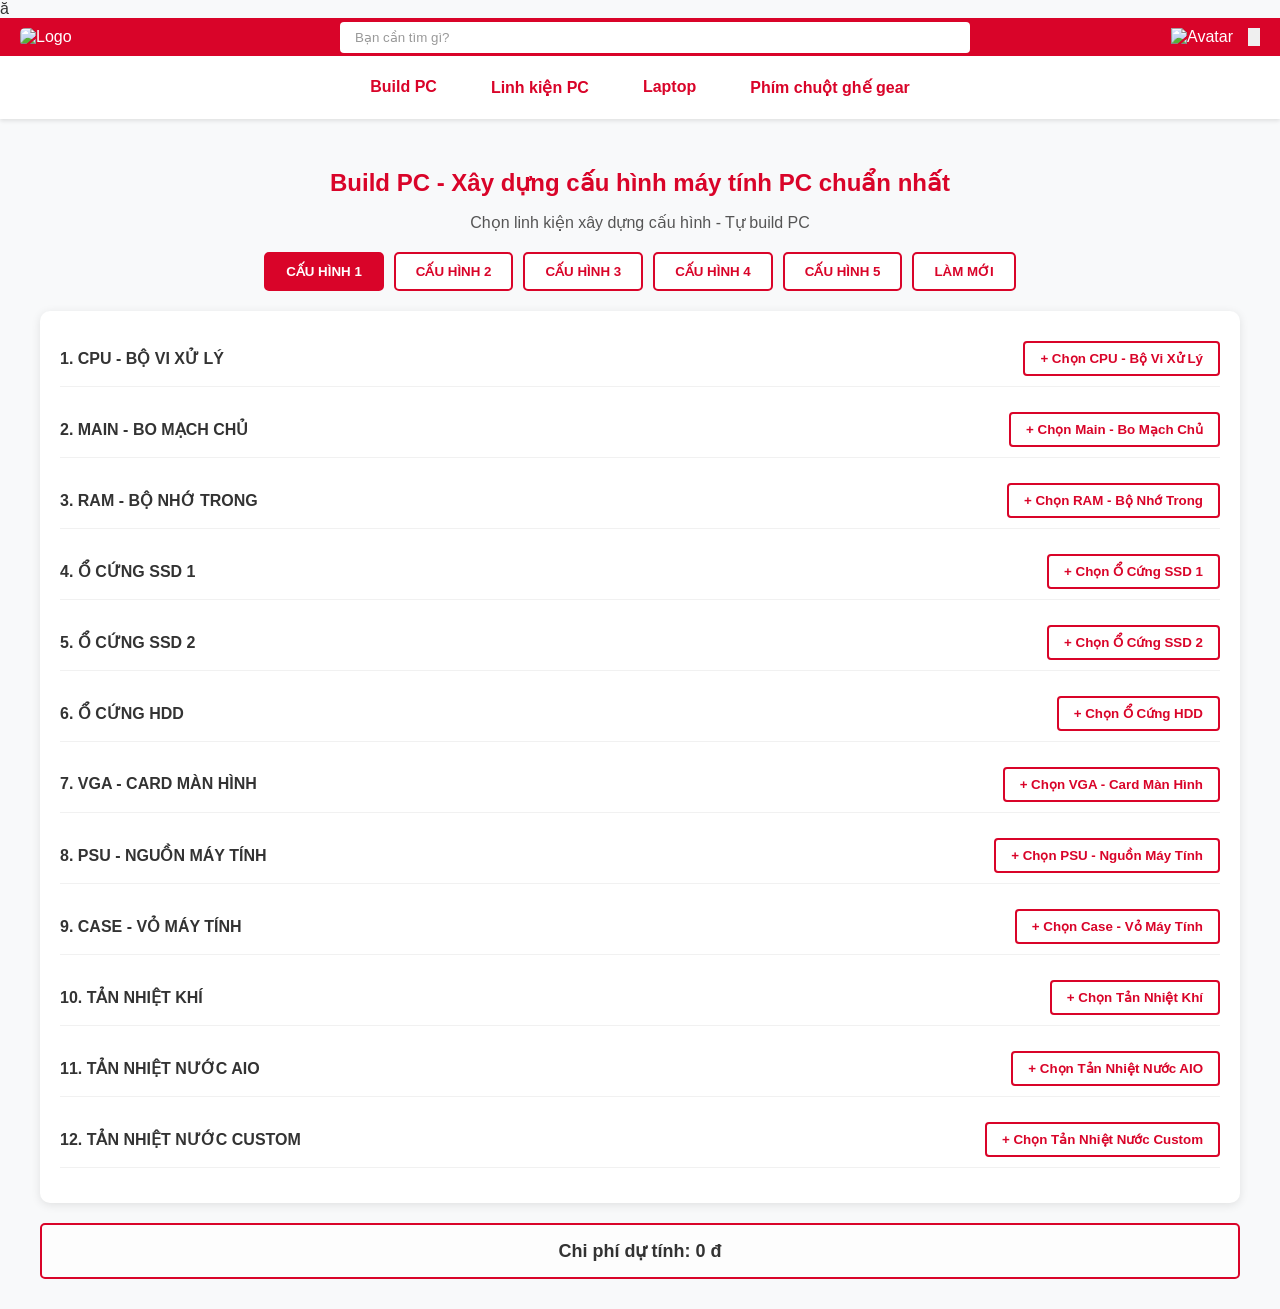
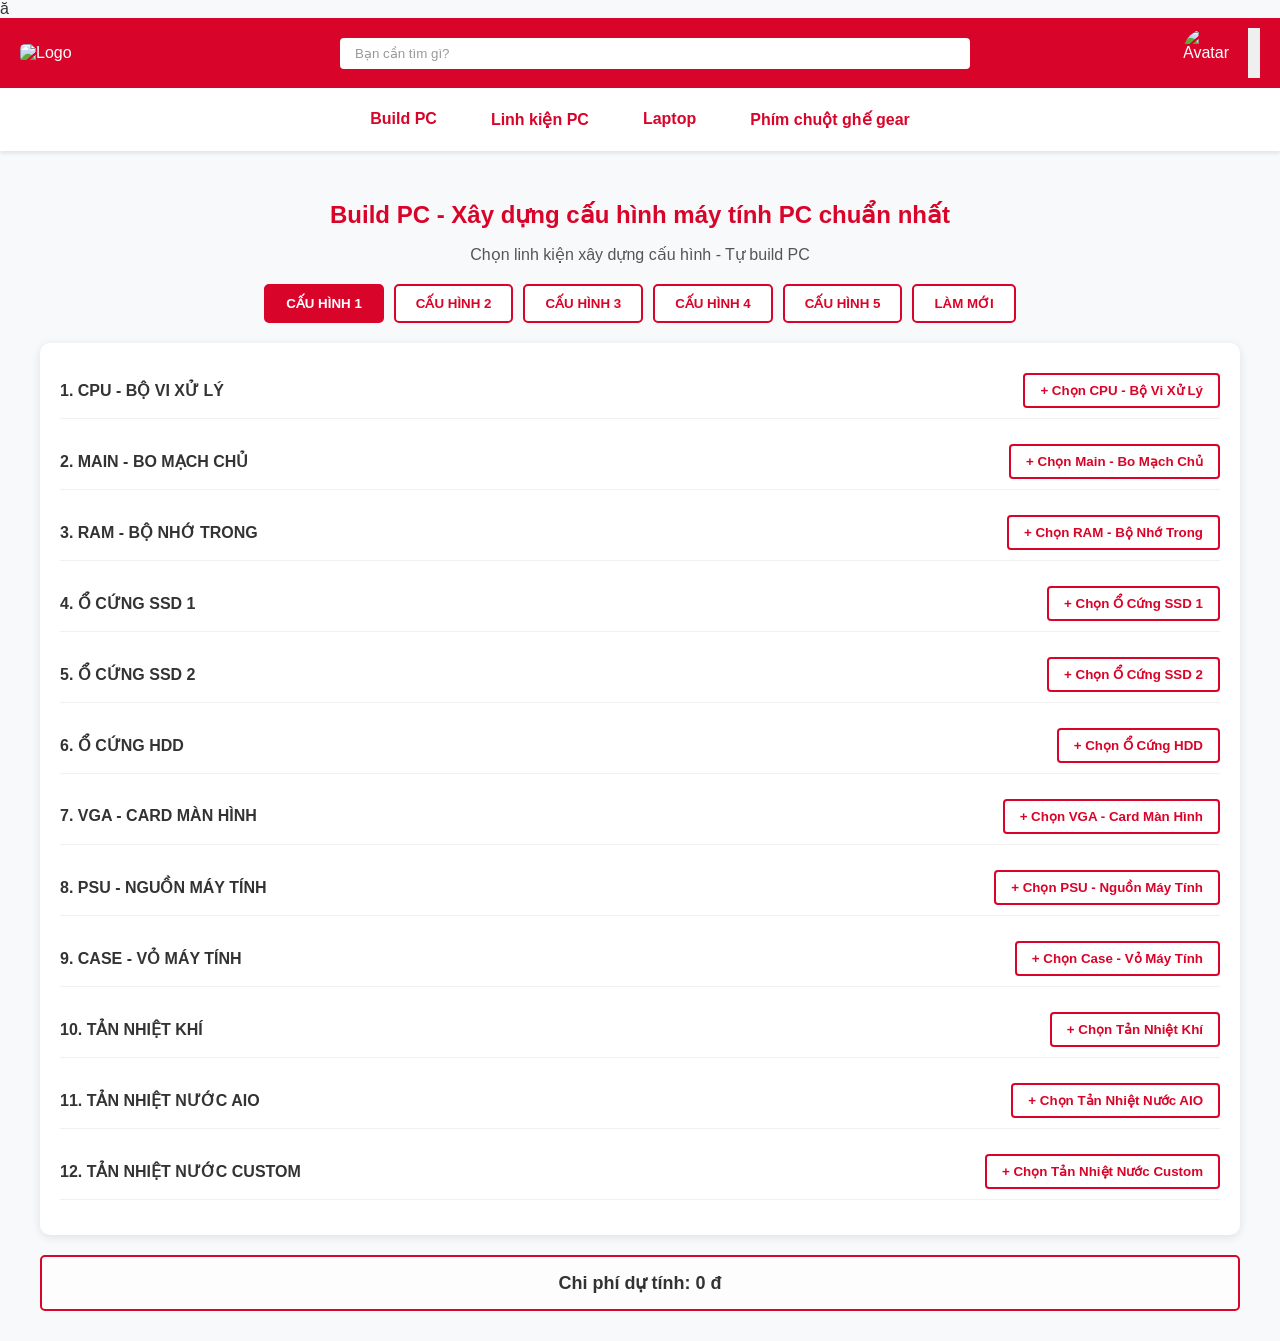

nam

--- a/style.css
+++ b/style.css
@@ -70,6 +70,13 @@ button {
   color: white;
 }
 
+.avatar {
+  vertical-align: middle;
+  width: 50px;
+  height: 50px;
+  border-radius: 50%;
+}
+
 /* Navigation */
 .nav {
   display: flex;
